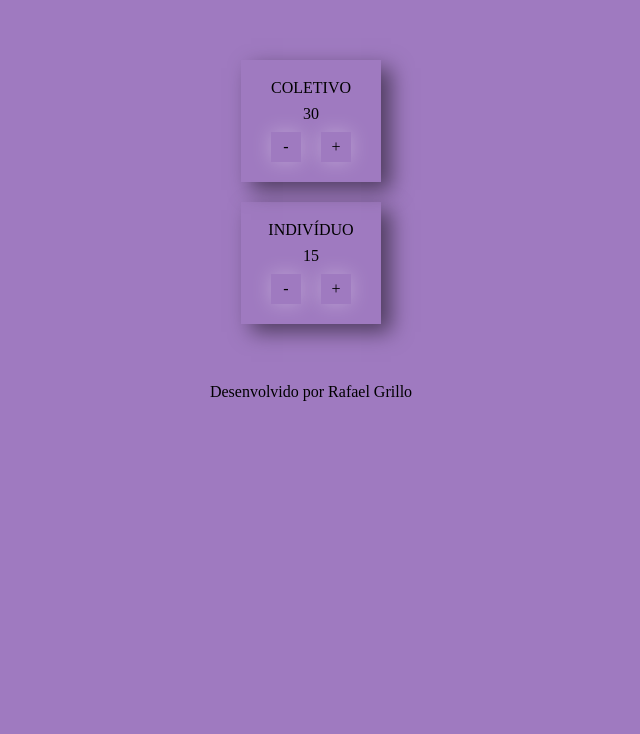
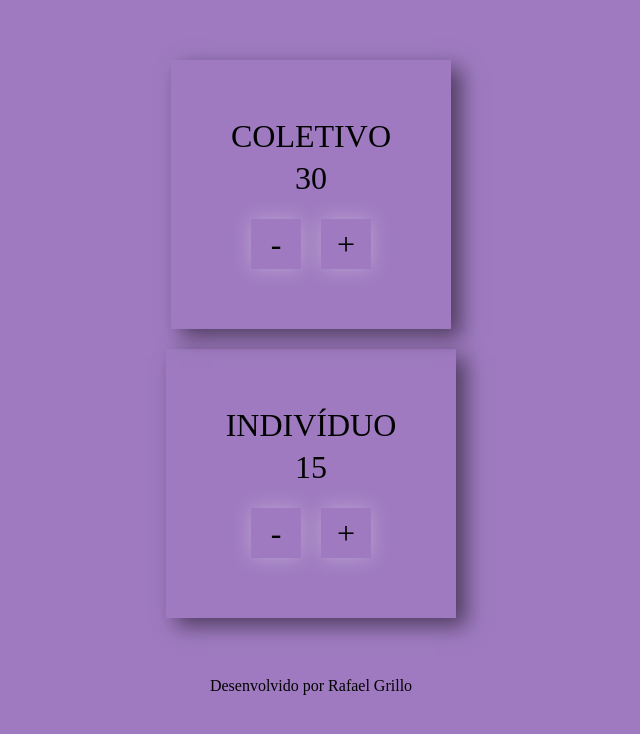
Before and after one commit to ragrillo/arquimotim, a plain HTML site: page index.html in a window 1280 px wide. Shown: the whole page, without its empty margins (329-969 px from the left). Drawn offline with Linux system fonts and the light colour scheme.

Commit message:
Add files via upload

```diff
--- a/estilo.css
+++ b/estilo.css
@@ -12,9 +12,9 @@ body{
 }
 
 .card{
-
+    font-size: 32px;
     margin: 10px;
-    padding: 20px;
+    padding: 60px;
     text-align: center;
     box-shadow: 10px 8px 20px rgba(0,0,0,0.5);
 }
@@ -29,9 +29,9 @@ body{
 }
 
 .placar-botao h4{
-    margin: 10px 10px 0;
-    height: 30px;
-    width: 30px;
+    margin: 25px 10px 0;
+    height: 50px;
+    width: 50px;
 
     align-content: center;
     cursor: pointer;
```
